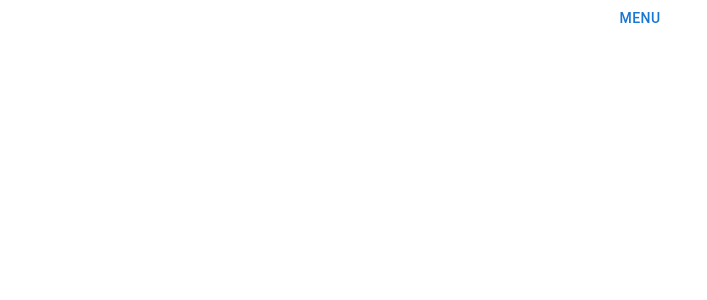
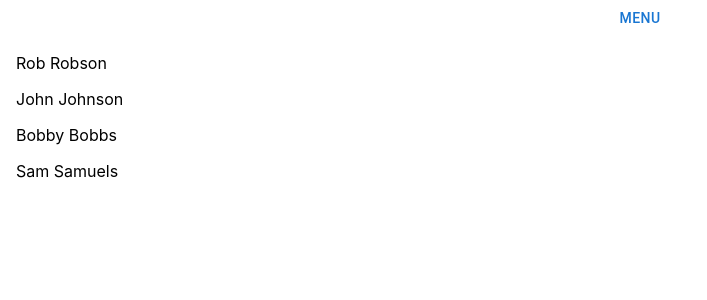
Before and after one commit to chalkenic/2022-LTP-moove-onboarding-project, a React (Create React App) app in the folder moove-admin-app/client/: page /list in a window 1280 px wide. Before the commit this address had no page. Shown: the top 300 px of the page, without its empty margins (0-707 px from the left). Built offline with nearby package versions, Linux system fonts and the light colour scheme.

Commit message:
TenantList page now displays list of tenants from hardcoded array

```diff
--- a/moove-admin-app/client/src/pages/AppRoutes.jsx
+++ b/moove-admin-app/client/src/pages/AppRoutes.jsx
@@ -2,6 +2,7 @@ import React, { useState } from "react";
 import { BrowserRouter, Routes, Route } from "react-router-dom";
 import NavBar from "../components/navBar/NavBar";
 import Dashboard from "./Dashboard";
+import TenantList from './TenantList';
 
 const AppRoutes = (props) => {
   const [currentPage, setCurrentPage] = useState("");
@@ -14,6 +15,11 @@ const AppRoutes = (props) => {
           path="/"
           element={<Dashboard setCurrentPage={setCurrentPage} />}
         ></Route>
+        <Route
+          path="/list"
+          element={<TenantList setCurrentPage={setCurrentPage} />}
+        >
+        </Route>
       </Routes>
     </BrowserRouter>
   );
--- a/moove-admin-app/client/src/pages/TenantList.jsx
+++ b/moove-admin-app/client/src/pages/TenantList.jsx
@@ -0,0 +1,32 @@
+import react, { Fragment, useState } from "react";
+import Box from "@mui/material/Box";
+import Drawer from "@mui/material/Drawer";
+import Button from "@mui/material/Button";
+import List from "@mui/material/List";
+import Divider from "@mui/material/Divider";
+import ListItem from "@mui/material/ListItem";
+import ListItemIcon from "@mui/material/ListItemIcon";
+import ListItemText from "@mui/material/ListItemText";
+
+
+const TenantList = () => {
+
+    const tenants = [
+        {name: "Rob Robson"},
+        {name: "John Johnson"},
+        {name: "Bobby Bobbs"},
+        {name: "Sam Samuels"}
+    ];
+
+    return (
+        <List>
+            <div>
+            {tenants.map(tenant => (
+                <ListItem>{tenant.name}</ListItem>
+            ))}
+            </div>
+        </List>
+    );
+}
+
+export default TenantList;
```
